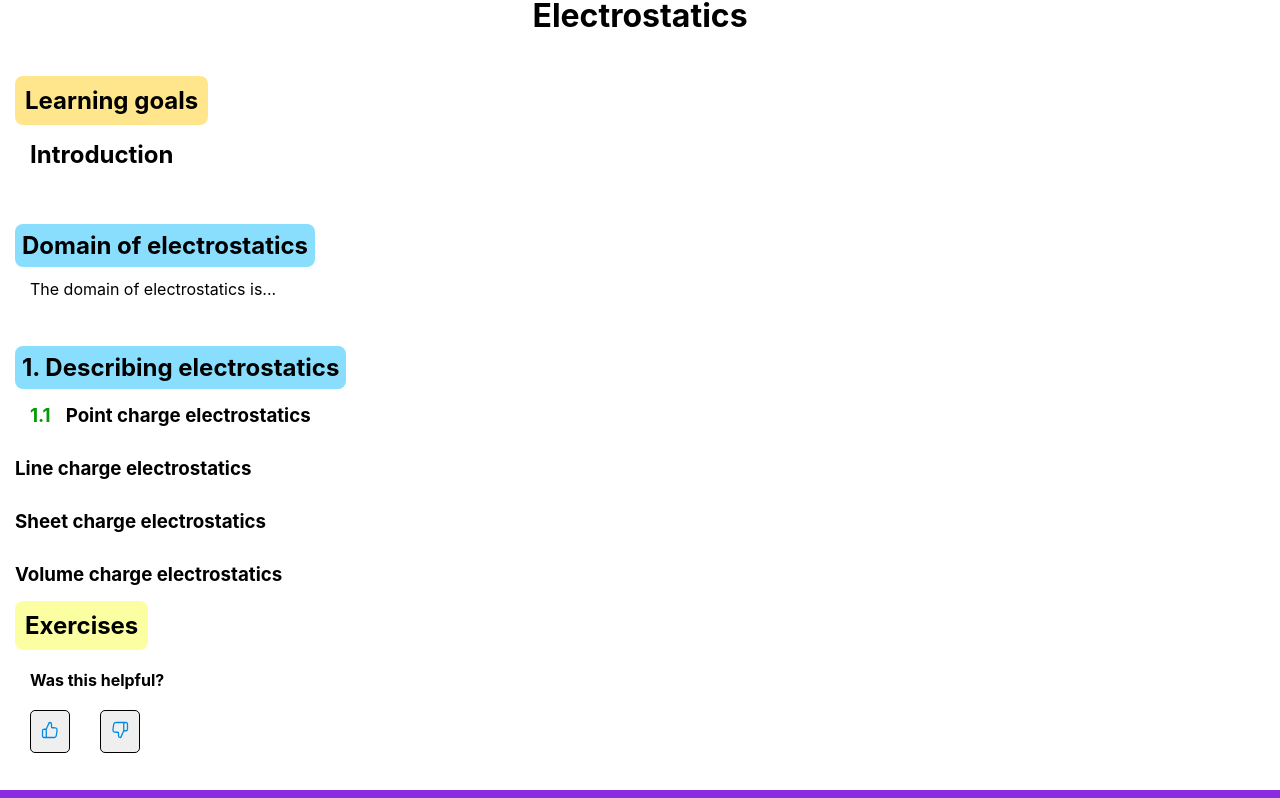
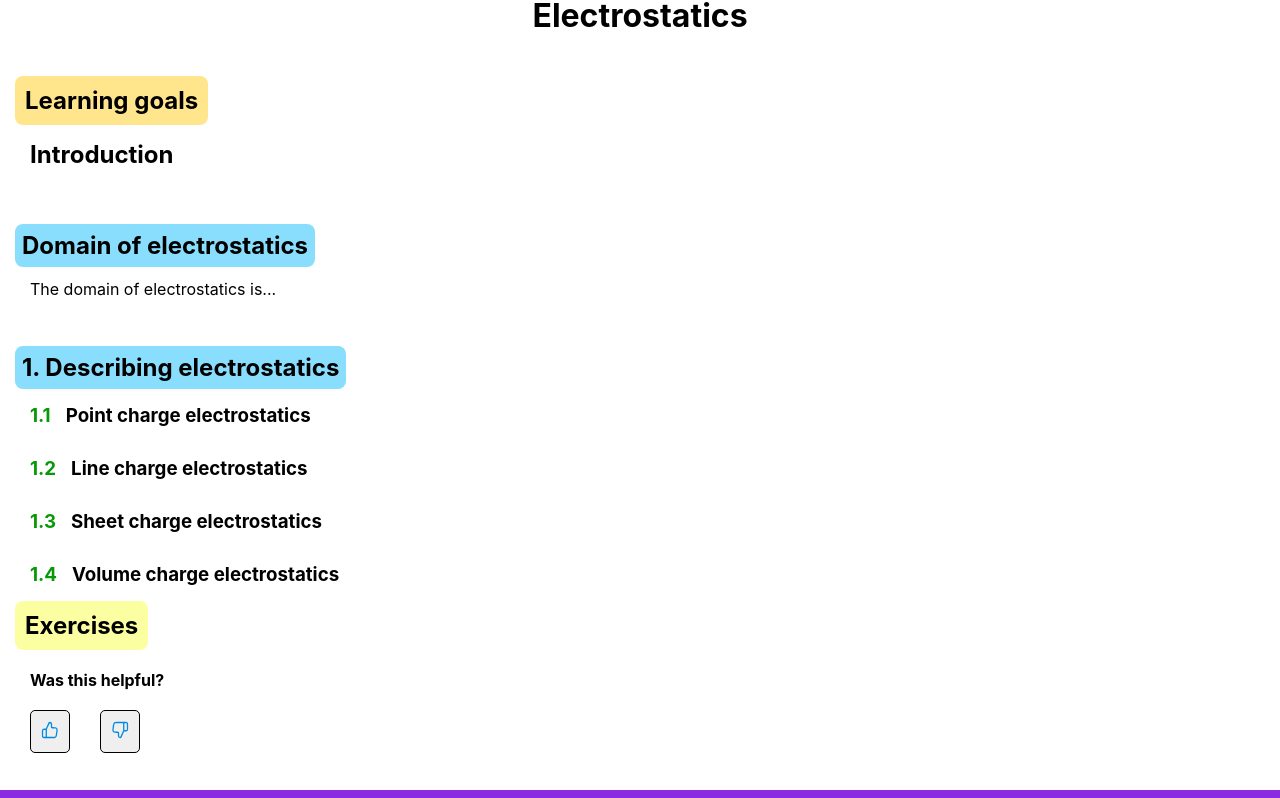
Before and after one commit to JRFink/jrfphyspagesnew, a Next.js app: page /education/em1/elec in a window 1280 px wide. Shown: the part 385-1183 px from the top of the page. Built offline with nearby package versions, Linux system fonts and the light colour scheme.

Commit message:
Update index.tsx

```diff
--- a/pages/education/em1/elec/index.tsx
+++ b/pages/education/em1/elec/index.tsx
@@ -41,14 +41,23 @@ const Elecstatics = () => {
                      Point charge electrostatics
                  </h3>
                  <br />
+                 <h3 className={style.h3num}>
+                     1.2
+                 </h3>
 <h3 className={style.h3text}>
                      Line charge electrostatics
                  </h3>
                  <br />
+                 <h3 className={style.h3num}>
+                     1.3
+                 </h3>
 <h3 className={style.h3text}>
                      Sheet charge electrostatics
                  </h3>
                  <br />
+                 <h3 className={style.h3num}>
+                     1.4
+                 </h3>
 <h3 className={style.h3text}>
                      Volume charge electrostatics
                  </h3>
```
